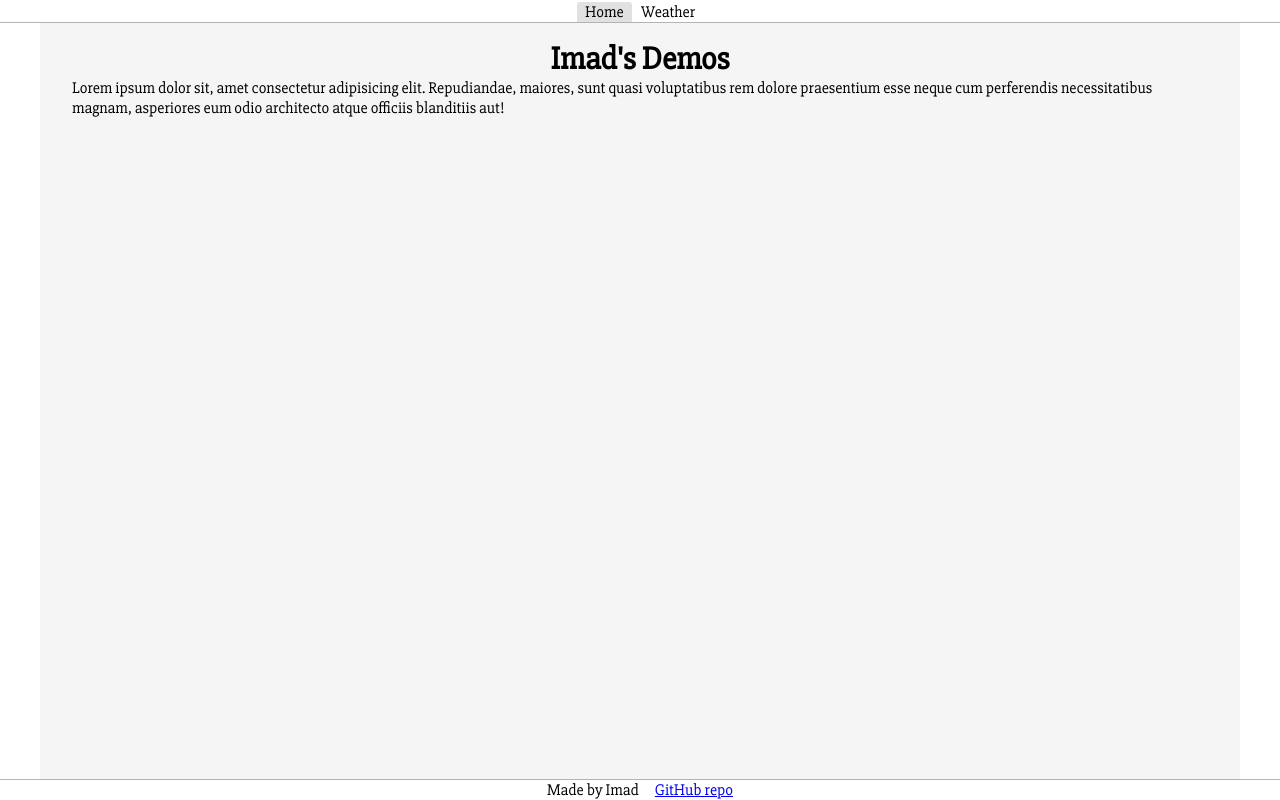
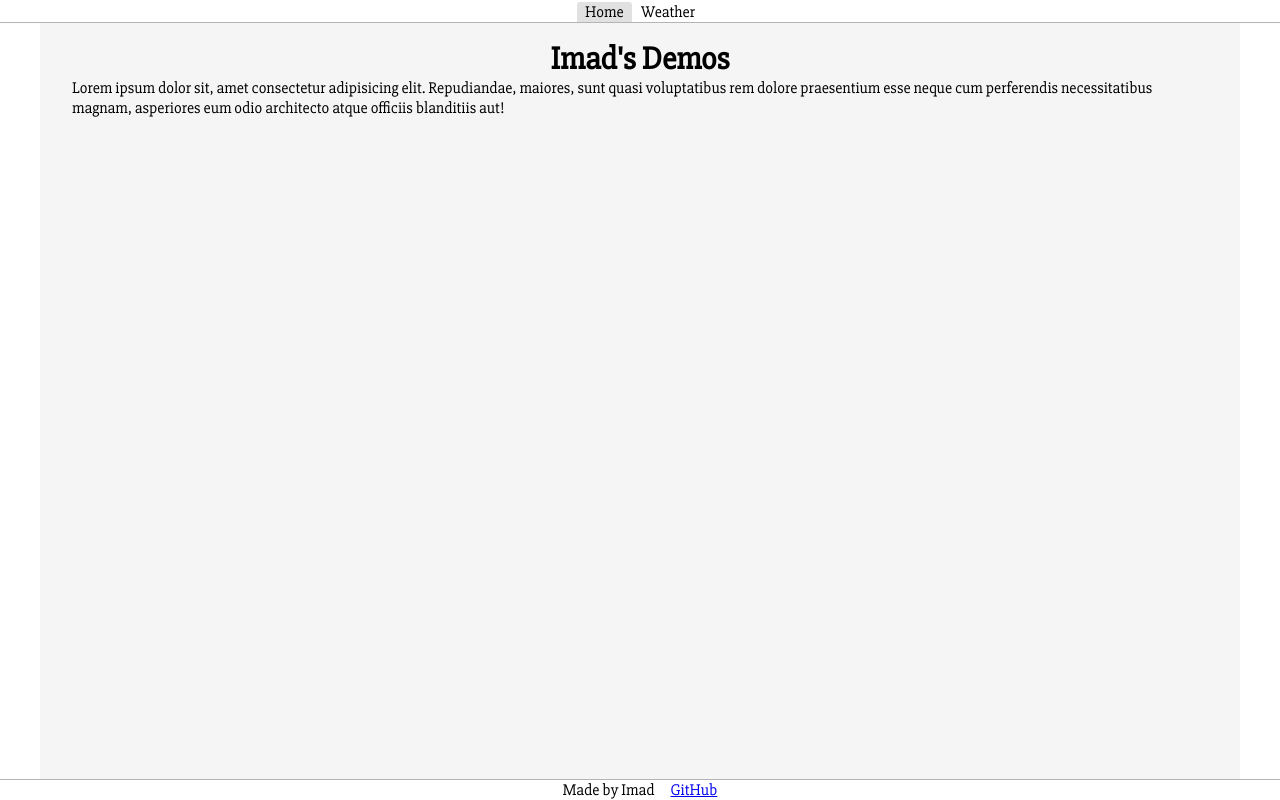
Before and after one commit to Imad-C/imads-demos, a SvelteKit app: page / in a window 1280 px wide. Built offline with nearby package versions, Linux system fonts and the light colour scheme.

Commit message:
Check github action is working

```diff
--- a/src/routes/+layout.svelte
+++ b/src/routes/+layout.svelte
@@ -20,7 +20,7 @@
 
 	<footer class="footer">
 		<p>Made by Imad</p>
-		<a href="https://github.com/Imad-C/imads-demos">GitHub repo</a>
+		<a href="https://github.com/Imad-C/imads-demos">GitHub</a>
 	</footer>
 </div>
 
```
